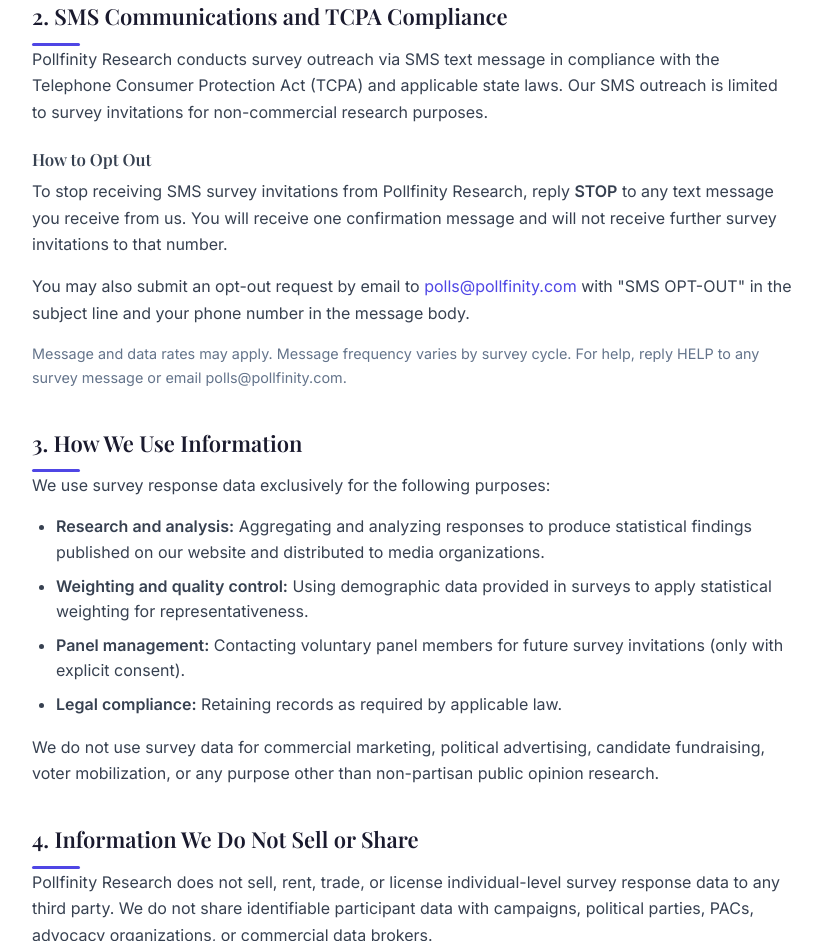
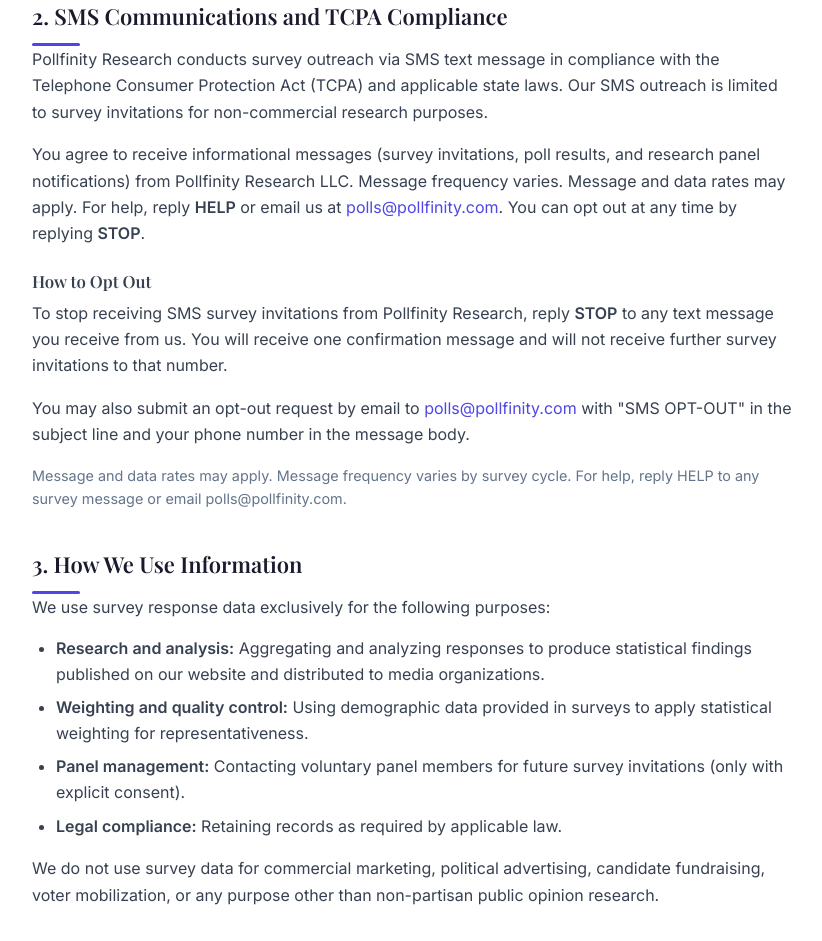
Before and after one commit to larsdmapstead/Pollfinity-site, a plain HTML site: page privacy.html in a window 1280 px wide. Shown: the part 1252-2193 px from the top of the page, without its empty margins (90-912 px from the left). Drawn offline with nearby package versions, Linux system fonts and the light colour scheme; a web font is replaced by a local one.

Commit message:
10DLC: add required SMS consent language to Privacy Policy

```diff
--- a/privacy.html
+++ b/privacy.html
@@ -101,6 +101,14 @@
         Pollfinity Research conducts survey outreach via SMS text message in compliance with
         the Telephone Consumer Protection Act (TCPA) and applicable state laws. Our SMS
         outreach is limited to survey invitations for non-commercial research purposes.
+      </p>
+
+      <p>
+        You agree to receive informational messages (survey invitations, poll results, and research
+        panel notifications) from Pollfinity Research LLC. Message frequency varies. Message and
+        data rates may apply. For help, reply <strong>HELP</strong> or email us at
+        <a href="mailto:polls@pollfinity.com">polls@pollfinity.com</a>. You can opt out at any
+        time by replying <strong>STOP</strong>.
       </p>
 
       <div class="method-box">
```
